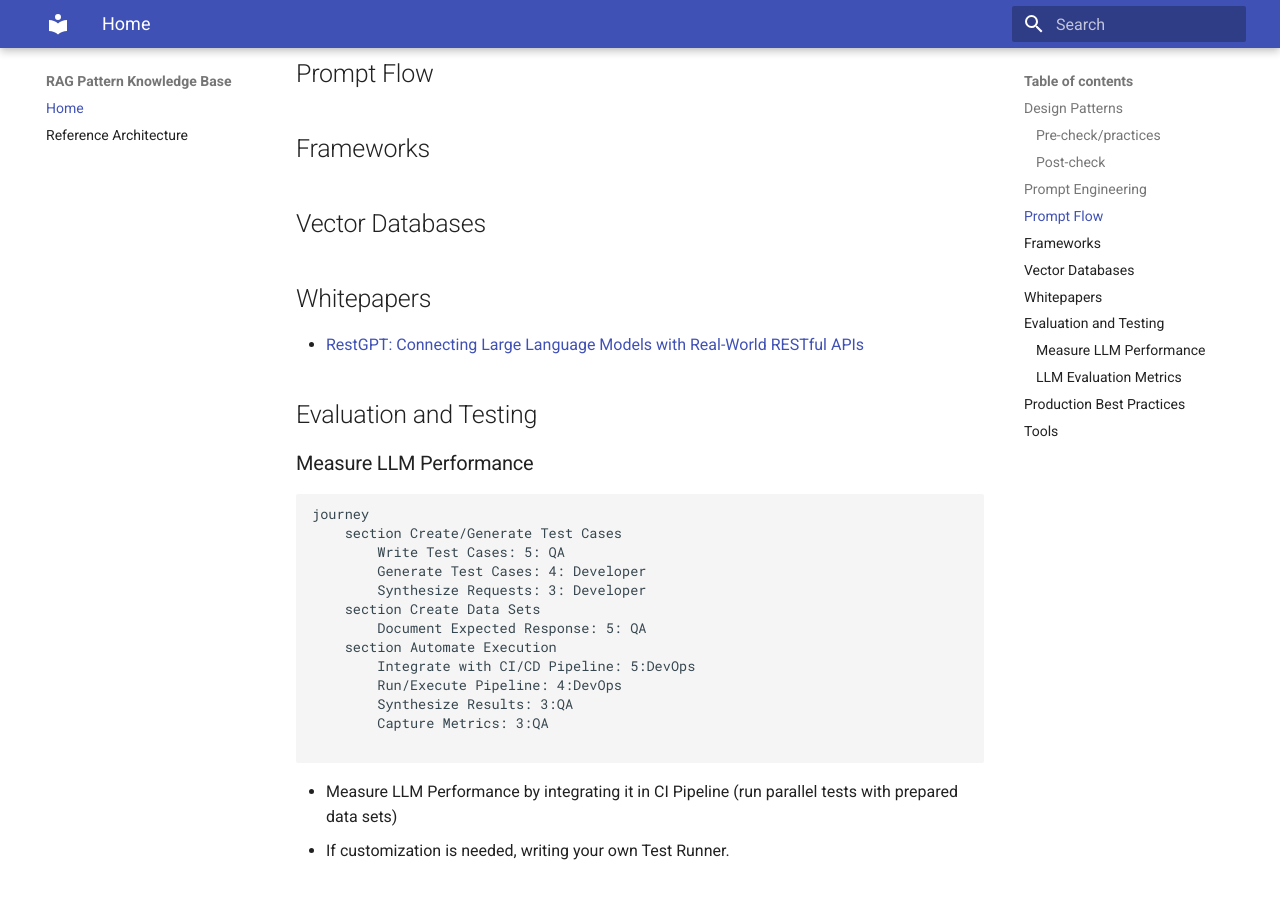
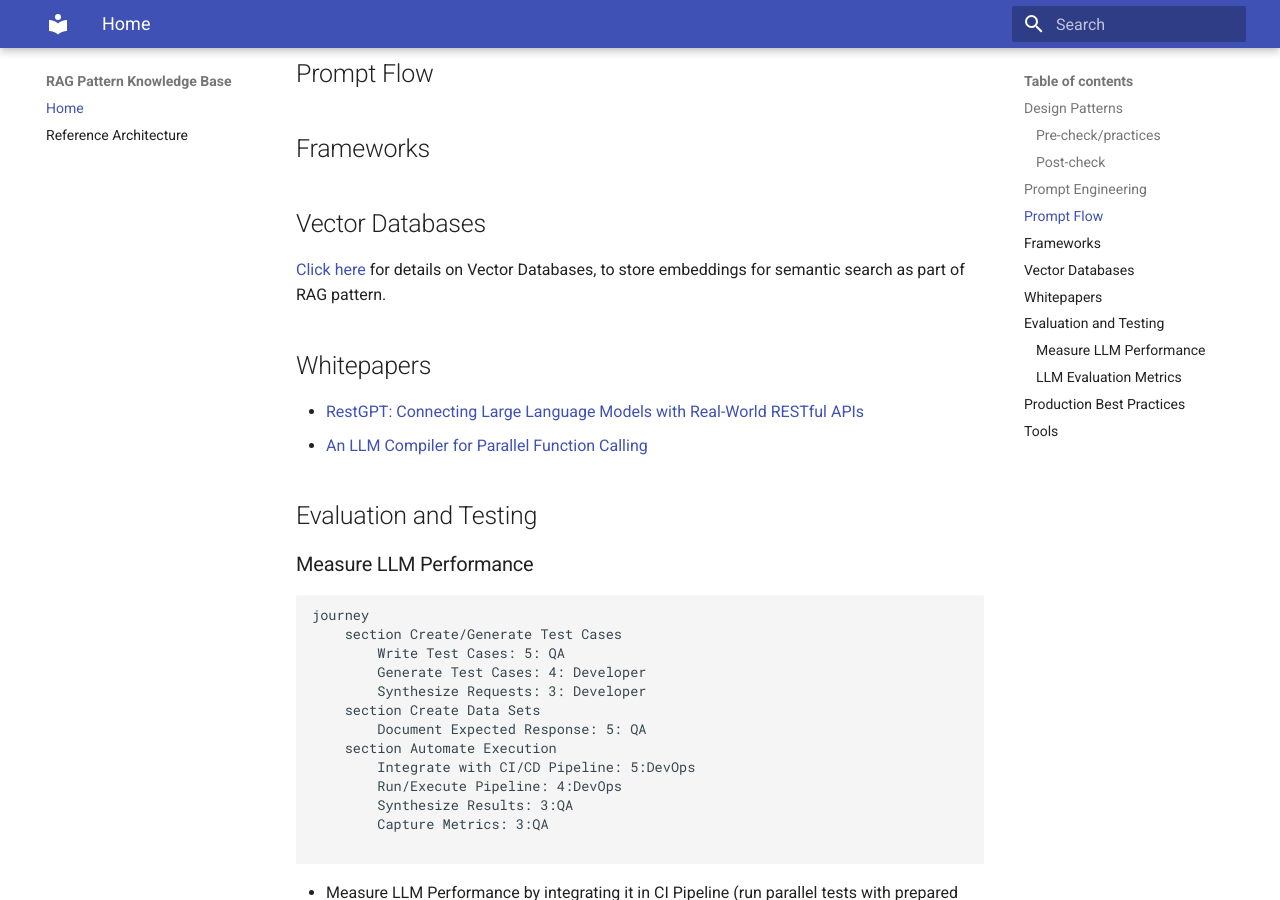
Before and after one commit to ankurkumarz/rag-pattern-knowledge-base, an MkDocs documentation site: the page built from docs/index.md, in a window 1280 px wide and 900 px high, scrolled down 675 px. Built offline with MkDocs 1.6.1 and Material for MkDocs 9.7.7, drawn with Linux system fonts in a browser that asks for light colours.

```diff
--- a/docs/index.md
+++ b/docs/index.md
@@ -28,9 +28,13 @@ A repository to consolidate knowledge articles, patterns, white papers, relevant
 
 ## Vector Databases
 
+[Click here](VectorDatabases/index.md) for details on Vector Databases, to store embeddings for semantic search as part of RAG pattern.
+
+
 ## Whitepapers
 
 - [RestGPT: Connecting Large Language Models with Real-World RESTful APIs](https://arxiv.org/pdf/2306.06624.pdf)
+- [An LLM Compiler for Parallel Function Calling](https://arxiv.org/abs/2312.04511)
 
 ## Evaluation and Testing
 
```
Also changed, not shown: docs/ReferenceArchitecture/README.md (+12 -1 lines), docs/VectorDatabases/index.md (added, +3 -0 lines).
